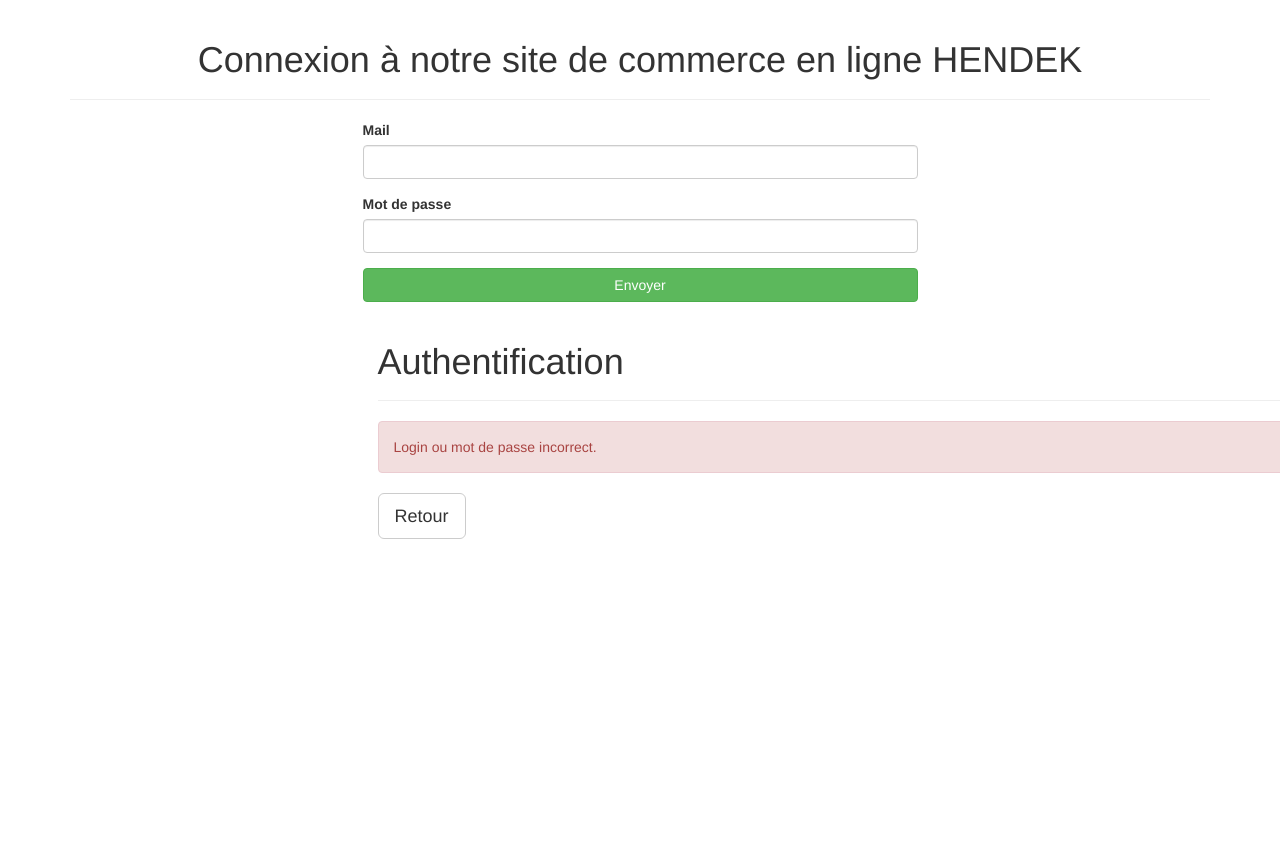
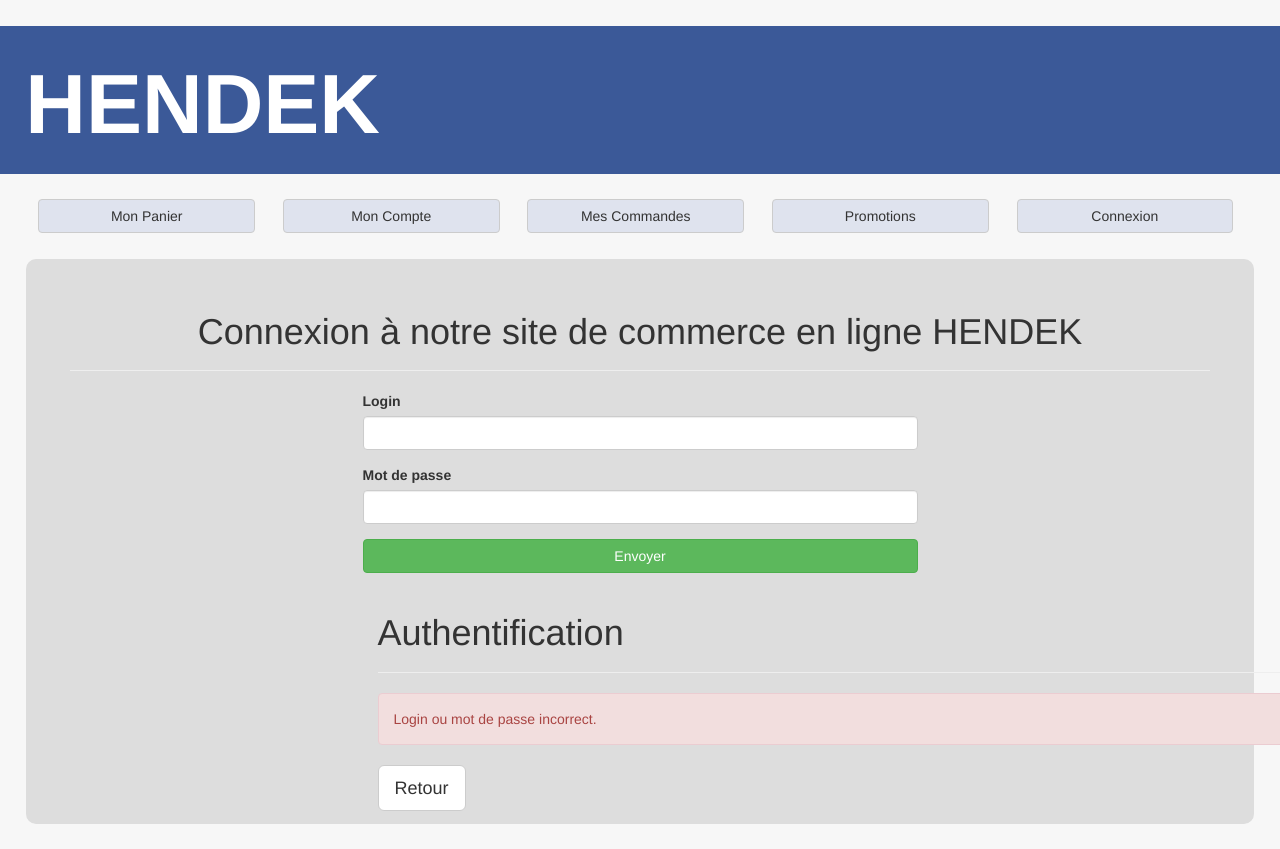
Before and after one commit to florianhirson/AgileS3, a Java web app: page /Login.jsp in a window 1280 px wide; the page is wider, and only the part inside the window is pictured. Before the commit the page ends 539 px from the top of that part, so only its background shows below. Run offline with Tomcat 11, a stand-in JSP engine, Linux system fonts and the light colour scheme; data that the repository does not hold is empty.

Commit message:
Update Login.jsp

```diff
--- a/Conception_web/WebContent/Login.jsp
+++ b/Conception_web/WebContent/Login.jsp
@@ -3,22 +3,29 @@
 <%@page import="java.util.*"%>
 
 <!DOCTYPE html>
+<html>
+<head>
+<meta http-equiv="Content-Type" content="text/html; charset=UTF-8">
+  <link rel="stylesheet" href="https://maxcdn.bootstrapcdn.com/bootstrap/3.3.7/css/bootstrap.min.css" integrity="sha384-BVYiiSIFeK1dGmJRAkycuHAHRg32OmUcww7on3RYdg4Va+PmSTsz/K68vbdEjh4u" crossorigin="anonymous">
+<title>Hendek</title>
+</head>
 
+	<body style="background-color:#f7f7f7;">
 
-<html lang="fr">
-	<head>
-	<meta charset="utf-8">
-	<meta http-equiv="X-UA-Compatible" content="IE=edge">
-	<link href='https://maxcdn.bootstrapcdn.com/bootstrap/3.3.7/css/bootstrap.min.css' rel='stylesheet'>
-	<meta name="viewport" content="width=device-width, initial-scale=1">
+       <header style="background-color:#3b5998; margin-top: 2%; margin-bottom: 2%; padding: 1%;">
+    <H1 style="color:white; font-size: 600%; font-weight:bold; margin-left:1%; display: inline-block;">HENDEK</H1>
+      </header>
 
-	<title>Page de login</title>
+	<div style="margin-left: 3%; margin-right: 3%;">
+	    <a class="btn btn-default" href="#" role="button" style="width: 18%; margin-right:1%; background-color:#dfe3ee">Mon Panier</a>
+		<a class="btn btn-default" href="#" role="button" style="width: 18%; margin-left:1%; margin-right:1%; background-color:#dfe3ee">Mon Compte</a>
+		<a class="btn btn-default" href="#" role="button" style="width: 18%; margin-left:1%; margin-right:1%; background-color:#dfe3ee">Mes Commandes</a>
+		<a class="btn btn-default" href="#" role="button" style="width: 18%; margin-left:1%; margin-right:1%; background-color:#dfe3ee">Promotions</a>
+		<a class="btn btn-default" href="#" role="button" style="width: 18%; margin-left:1%; background-color:#dfe3ee">Connexion</a>
+	</div>
 
-	<!-- Bootstrap core CSS -->
-	<link href="https://maxcdn.bootstrapcdn.com/bootstrap/3.3.7/css/bootstrap.min.css" rel="stylesheet">
+	<div style="background-color:#dddddd; margin: 2%; border-radius: 10px; padding: 1%;">
 
-	</head>
-	<body>
 		<div class="container">
 			<div class="page-header">
 		    	<h1 style ="text-align: center;">Connexion à notre site de commerce en ligne HENDEK</h1>
@@ -27,7 +34,7 @@
 	        	<div class="col-xs-6 col-xs-offset-3">
 					<form id="loginForm" method="POST" action="">
 						<div class="form-group">
-							<label for="login" class="control-label">Mail</label>
+							<label for="login" class="control-label">Login</label>
 							<input type="text" class="form-control" id="login" name="login" value="">
 						</div>
 						<div class="form-group">
@@ -37,10 +44,6 @@
 
 						<button type="submit" class="btn btn-success btn-block">Envoyer</button>
 						<%
-						/* Class.forName("org.postgresql.Driver");
-						Connection con = DriverManager.getConnection("jdbc:postgresql://217.182.171.28:5432/hendek","hendek", "hendek");
-						Statement stmt= con.createStatement(); */
-
 						Connection con=null;
 
 
@@ -88,5 +91,6 @@
 				</div>
 			</div>
 		</div>
-	</body>
-</html>
+
+	</div>
+  </body>
```
